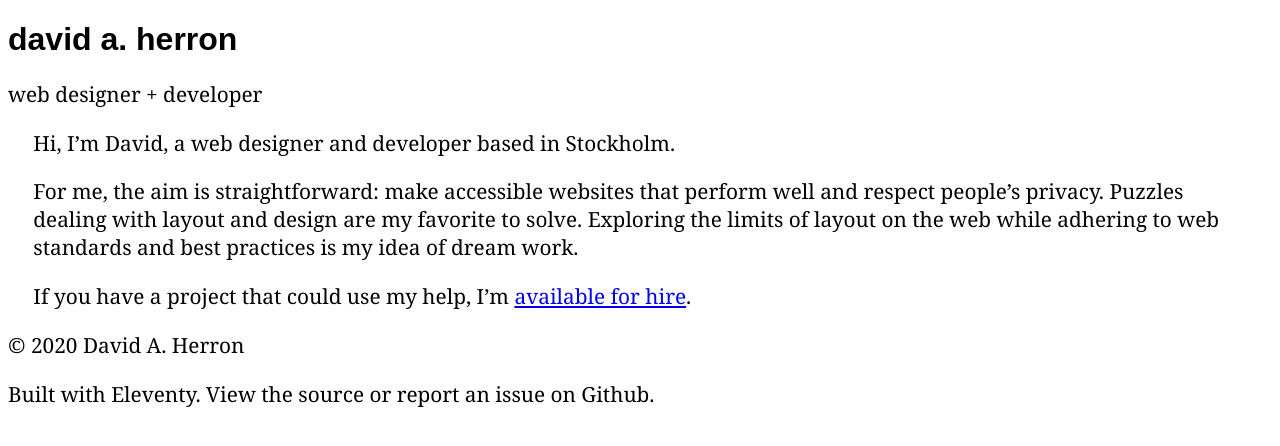
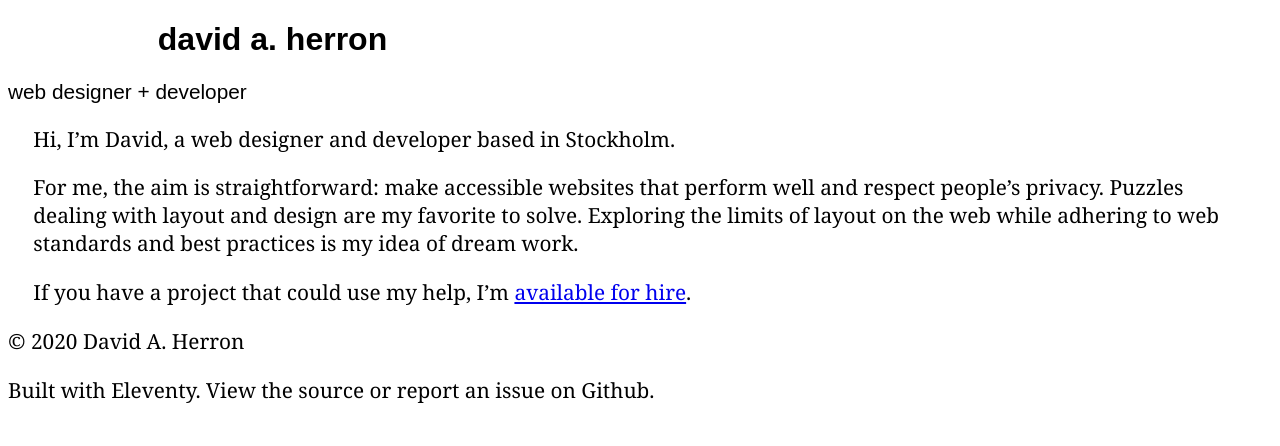
Before and after one commit to dvdherron/dh-11ty, an Eleventy site: page src/index.md in a window 1280 px wide. Built offline with nearby package versions, Linux system fonts and the light colour scheme; Eleventy itself is replaced by a stand-in of ours; files that its build step writes are made by us from their sources.

Commit message:
add initial styles to headline and subheadline
* added classes to first elements of home page
*added initial font sizes

```diff
--- a/src/_templates/base.njk
+++ b/src/_templates/base.njk
@@ -16,8 +16,8 @@
   </head>
   <body>
     <header>
-      <h1>{{ mainTitle | safe }}</h1>
-      <p>{{ subtitle | safe }}</p>
+      <h1 class="headline">{{ mainTitle | safe }}</h1>
+      <p class="sub">{{ subtitle | safe }}</p>
     </header>
     <main role="main">
       <section>
--- a/src/_templates/main.css
+++ b/src/_templates/main.css
@@ -1,16 +1,34 @@
-* {
-  font-family: Georgia, "Times New Roman", Times, serif;
+:root {
+  --font-display: Arial, Helvetica, sans-serif;
+  --font-body: Georgia, "Times New Roman", Times, serif;
 }
 
-h1,
-h2 {
-  font-family: Arial, Helvetica, sans-serif;
+html {
+  box-sizing: border-box;
+}
+
+*,
+*::before,
+*::after {
+  box-sizing: inherit;
+}
+
+header .headline {
+  font-family: var(--font-display);
+  text-align: right;
+  width: 30%;
   font-synthesis: none;
   font-weight: bold;
+  font-size: 2rem;
+}
+
+header .sub {
+  font-family: var(--font-display);
 }
 
 body p {
   font-size: 1.3rem;
+  font-family: var(--font-body);
 }
 
 main {
--- a/src/index.md
+++ b/src/index.md
@@ -1,6 +1,6 @@
 ---
 layout: base.njk
-mainTitle: david a. herron
+mainTitle: david&nbspa. herron
 subtitle: web designer + developer
 intro: Hi, I’m David, a web designer and developer based in Stockholm.
 ---
```
